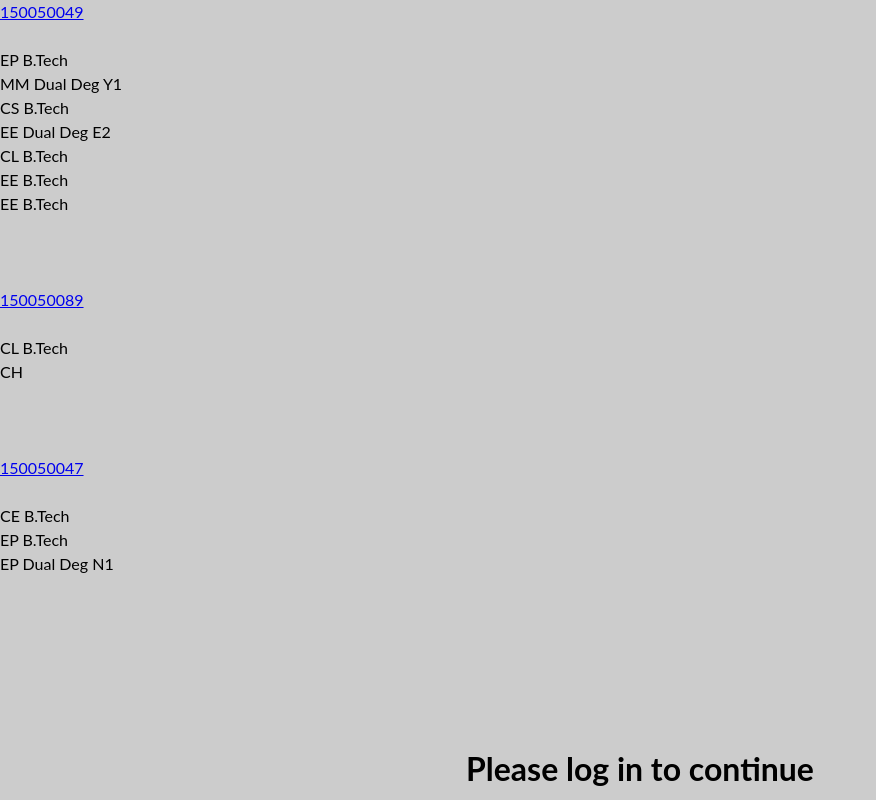
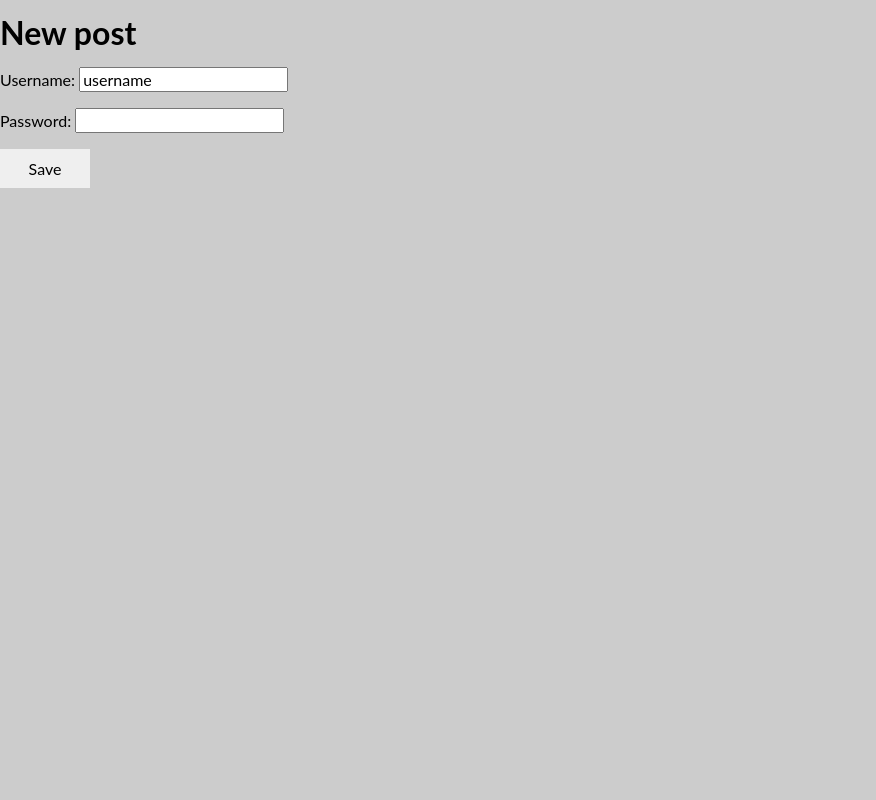
Before and after one commit to vishal16babu/Django_Branch_Change_Application, a Django app: page / in a window 1280 px wide. Shown: the whole page, without its empty margins (0-876 px from the left). Run offline with Django 3.2, Linux system fonts and the light colour scheme; data comes from the database, SQL or seed files in the repository; both versions use the stored data as it was after the commit.

Commit message:
created and added user authentication system with signup and login

```diff
--- a/Project/bcapp/forms.py
+++ b/Project/bcapp/forms.py
@@ -1,7 +1,7 @@
 from django import forms
 
 from .models import Student , Preference
-
+from .models import User
 class PreferenceForm(forms.ModelForm):
 
     class Meta:
@@ -11,4 +11,11 @@
 class StudentForm(forms.ModelForm):
 	class Meta:
 		model = Student
-		fields = ('roll_number','name',)
+		fields = ('roll_number','name','present_branch','CPI','category',)
+
+
+class UserForm(forms.ModelForm):
+	class Meta:
+		model = User
+		fields = ('username','password',)
+		widgets = {'password': forms.PasswordInput(),}
--- a/Project/bcapp/models.py
+++ b/Project/bcapp/models.py
@@ -11,28 +11,33 @@
 for row in spamReader:
     listofprogs.append(row)
 BRANCH_CHOICES = [(str(x+1),listofprogs[x][0]) for x in range(0,len(listofprogs))]
+CAT_CHOICES    = ((str(1), "GE"),(str(2), "OBC"),(str(3),"SC"),(str(4),"ST"),(str(5),"PwD"),)
+
+
+
+
+class User(models.Model):
+    username = models.CharField(max_length=100, default="username")
+    password = models.CharField(max_length=50, default="password")
+
+
 
 class Student(models.Model):
-
-    CAT_CHOICES    = ((str(1), "GE"),(str(2), "OBC"),(str(3),"SC"),(str(4),"ST"),(str(5),"PwD"),)
     roll_number    = models.IntegerField(default=150050049)
     name	       = models.CharField(max_length=200)
     present_branch = models.CharField(max_length=9,choices=BRANCH_CHOICES,default=str(1))
     CPI		       = models.DecimalField(max_digits=3,decimal_places=2)
     category       = models.CharField(max_length=9,choices=CAT_CHOICES,default=str(1))
     Num_of_pref    = models.IntegerField(default=1)
+    login          = models.ForeignKey(User, null =True)
     def __str__(self):
         return str(self.roll_number)
+
+
+
 
 class Preference(models.Model):
     student = models.ForeignKey(Student)
     branch = models.CharField(max_length=9,choices=BRANCH_CHOICES,default=str(1))
-
-    #created_date = models.DateTimeField(default=timezone.now)
-    #published_date = models.DateTimeField(blank=True, null=True)
-
-    #def publish(self):
-        #self.published_date = timezone.now()
-        #self.save()
     def __str__(self):              # __unicode__ on Python 2
         return listofprogs[int(self.branch)-1][0]
--- a/Project/bcapp/templates/bcapp/index.html
+++ b/Project/bcapp/templates/bcapp/index.html
@@ -21,7 +21,7 @@
 
     <div class="logmod">
 
-<!-- uncomment to see lists -->
+<!-- uncomment to see lists
 
         {% for joke in students %}
             <a href = "{% url "post_detail" pk=joke.pk %}"> {{ joke }} </a>
@@ -36,7 +36,7 @@
             <br>
             <br>
             <br>
-        {% endfor %}
+        {% endfor %} -->
         {% block content %}
         {% endblock %}
 
--- a/Project/bcapp/templates/bcapp/index1.html
+++ b/Project/bcapp/templates/bcapp/index1.html
@@ -1,5 +1,8 @@
 {% extends "bcapp/index.html" %}
 {% block content %}
+<h1><center> Please log in to continue</center> </h1>
+<!-- uncomment to see lists
+
  <p><center> </center> </p>
 <p><center> </center> </p>
 <br>
@@ -76,5 +79,5 @@
           </div>
       </div>
     </div>
-  </div>
+  </div> -->
   {% endblock content %}
--- a/Project/bcapp/templates/bcapp/index2.html
+++ b/Project/bcapp/templates/bcapp/index2.html
@@ -1,6 +1,6 @@
 {% extends "bcapp/index.html" %}
 {% block content %}
 {{ student.roll_number }}
-<a href="{% url "post_new" num=student.Num_of_pref %}" >link</a>
+
 
 {% endblock content %}
--- a/Project/bcapp/templates/bcapp/index3.html
+++ b/Project/bcapp/templates/bcapp/index3.html
@@ -5,16 +5,13 @@
         {{ form.as_p }}
         <button type="submit" class="save btn btn-default">Save</button>
     </form>
+<!-- uncomment to see lists
 
 <h1>New post</h1>
     <form method="POST" >{% csrf_token %}
         {{ form2.as_p }}
         <button type="submit" class="save btn btn-default">Save</button>
     </form>
-<h1>New post</h1>
-    <form method="POST" >{% csrf_token %}
-        {{ ArticleFormSet.as_p }}
-        <button type="submit" class="save btn btn-default">Save</button>
-    </form>
 
+-->
 {% endblock content %}
--- /dev/null
+++ b/Project/bcapp/templates/bcapp/index4.html
@@ -0,0 +1 @@
+index4 aaya
--- a/Project/bcapp/urls.py
+++ b/Project/bcapp/urls.py
@@ -2,8 +2,12 @@
 from . import views
 
 urlpatterns = [
-    url(r'^$', views.post_list, name='post_list'),
-    url(r'^joke/(?P<pk>[0-9]+)/$',views.post_detail, name='post_detail'),
-    url(r'^post/new/(?P<num>[0-9]+)/$', views.post_new, name='post_new'),
+    #url(r'^$', views.post_list, name='post_list'),
+    url(r'^$', views.login, name='login'),
+    url(r'^account_created/$', views.account_created, name='account_created'),
+    url(r'^create/$',views.create_account, name='create_account'),
+    url(r'^details/(?P<pk>[0-9]+)/$',views.details, name='details'),
+
+    #url(r'^post/new/(?P<pk>[0-9]+)/$', views.post_new, name='post_new'),
 
 ]
--- a/Project/bcapp/views.py
+++ b/Project/bcapp/views.py
@@ -1,8 +1,11 @@
 from django.shortcuts import render , get_object_or_404
-from .models import Student
+from .models import Student , User
 from .models import Preference
-from .forms import StudentForm , PreferenceForm
+from .forms import StudentForm , PreferenceForm , UserForm
 from django.forms.formsets import formset_factory
+from django.http import HttpResponseRedirect
+from django.shortcuts import redirect
+
 
 
 def post_list(request):
@@ -14,10 +17,75 @@
 	post = get_object_or_404(Student , pk = pk)
 	return render(request, 'bcapp/index2.html', {'student' : post })
 
-def post_new(request , num):
-	form =  StudentForm
-	form2 = PreferenceForm
-	ArticleFormSet = formset_factory(PreferenceForm, extra=int(num))
+def post_new(request, pk):
+	student = get_object_or_404(Student, pk=pk)
+	if request.method == "POST":
+		form = StudentForm(request.POST, instance=student)
+		if form.is_valid():
+			student = form.save(commit=False)
+			student.save()
+			return redirect('bcapp.views.post_detail', pk=student.pk)
+	else:
+		form = StudentForm(instance=student)
+		form2 = PreferenceForm()
+	return render(request, 'bcapp/index3.html', {'form': form})
 
-	return render(request, 'bcapp/index3.html', {'form': form , 'form2' : form2 , 'ArticleFormSet' : ArticleFormSet})
-# Create your views here.
+def account_created(request):
+	return render(request, 'bcapp/index4.html',{})
+
+def details(request, pk):
+
+	if request.method == "POST":
+		form = UserForm(request.POST)
+		if form.is_valid() :
+			user = form.save(commit=False)
+			user.login = User.objects.get(pk=pk)
+			user.save()
+			return redirect('bcapp.views.account_created')
+	else:
+		form = StudentForm()
+
+	return render(request, 'bcapp/index3.html', {'form': form})
+
+
+
+def login(request):
+	if request.method == "POST":
+		form = UserForm(request.POST)
+		if form.is_valid() :
+			user = form.save(commit=False)
+			q_set = Student.objects.filter(login__username=user.username )
+			for stud in q_set :
+				if stud.login.password == user.password :
+					return redirect('bcapp.views.preference', pk=stud.pk)
+					break
+			return redirect('bcapp.views.login')
+
+
+	else:
+		form = UserForm()
+
+	return render(request, 'bcapp/index3.html', {'form': form})
+
+
+def create_account(request):
+	if request.method == "POST":
+		form = UserForm(request.POST)
+		if form.is_valid() :
+			user = form.save(commit=False)
+			u = User(username=user.username , password = user.password)
+			return redirect( 'bcapp.views.details' , pk=u.pk )
+	else:
+		form = UserForm()
+
+	return render(request, 'bcapp/index3.html', {'form': form})
+
+
+
+
+
+
+
+def preference(request , pk):
+	student = Student.objects.get(pk=pk)
+	return render(request, 'bcapp/index2.html', {'student': student})
```
Also changed, not shown: Project/bcapp/migrations/0011_auto_20151027_0136.py (added), Project/db.sqlite3, 5 other files.
